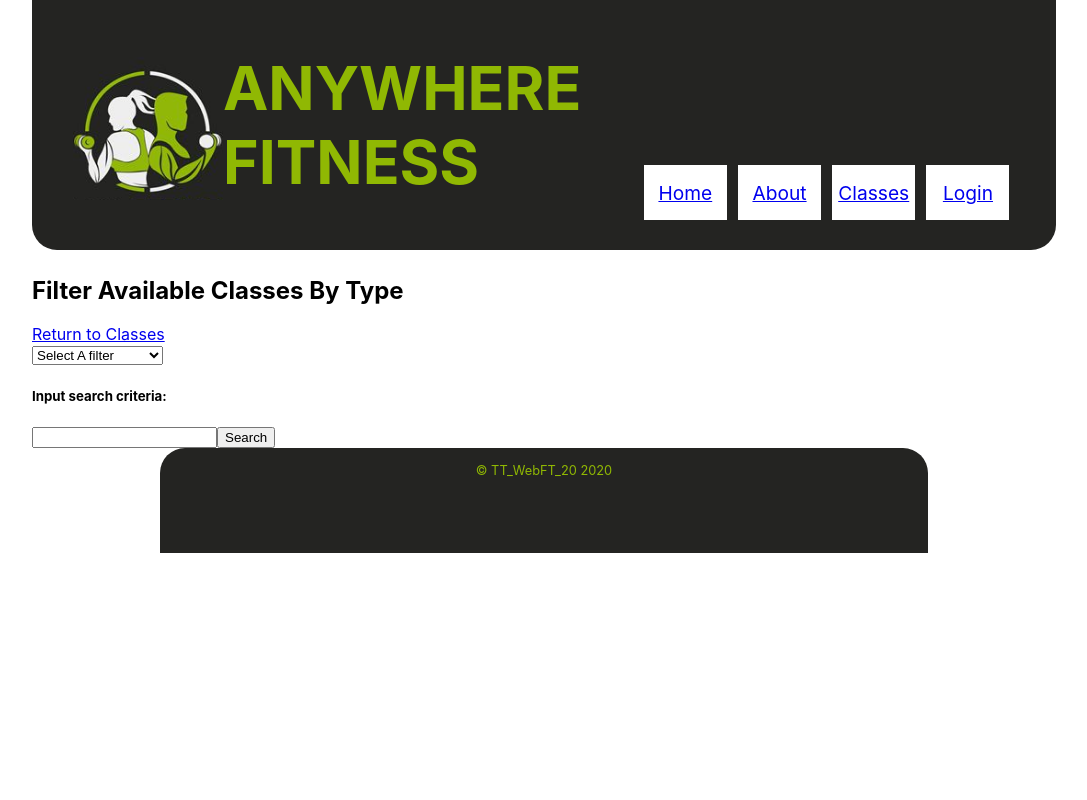
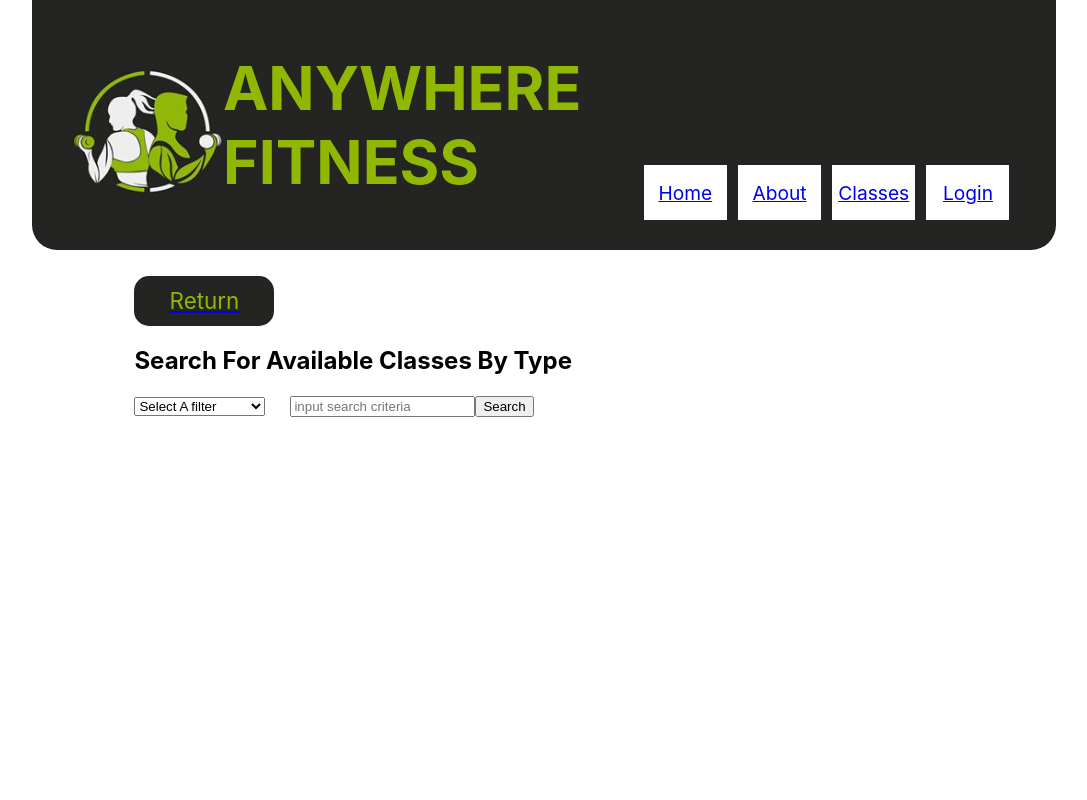
Before and after one commit to Build-Wk-Anywhere-Fitness/front-end, a React (Create React App) app: page /filter in a window 1280 px wide. Shown: the top 800 px of the page, without its empty margins (96-1183 px from the left). Built offline with nearby package versions, Linux system fonts and the light colour scheme.

Commit message:
some visual work

```diff
--- a/src/App.css
+++ b/src/App.css
@@ -252,9 +252,14 @@ footer {
 .classes-container {
   width: 80%;
   margin: auto;
+  display: flex;
+  flex-direction: column;
+  justify-content: center;
+  align-items: center;
 }
 
 .course-card {
+  margin: auto;
   width: 50%;
   margin: 5%;
   padding: 1% 2.5%;
@@ -287,3 +292,101 @@ footer {
   margin-top: 3px;
   margin-right: 5px;
 }
+
+/*
+
+  Instructor Dashboard styles
+
+*/
+
+.instructor-page {
+  width: 80%;
+  min-height: 615px;
+  margin: auto;
+  text-align: center;
+}
+
+.create-class-btn {
+  width: 190px;
+  height: 50px;
+  border: none;
+  color: #90b803;
+  font-size: 1.4rem;
+  background-color: #242422;
+  border-radius: 15px;
+  transition: ease-out .6s;
+  margin-bottom: 2.5%;
+}
+.create-class-btn:hover {
+  font-size: 1.8rem;
+  transition: ease-in-out .3s;
+  cursor: pointer;
+}
+
+.create-class-form {
+  width: 60%;
+  margin: auto;
+  display: flex;
+  flex-direction: column;
+  justify-content: center;
+  align-items: center;
+}
+
+.create-class-form label {
+  width: 40%;
+  display: flex;
+  flex-direction: row;
+  justify-content: space-between;
+  align-items: center;
+}
+
+.create-class-form .create-class-left-field {
+  width: 40%;
+  display: flex;
+  flex-direction: row;
+  justify-content: center;
+  align-items: center;
+}
+
+.create-class-left-field select {
+  margin: 0 5%;
+}
+
+.create-class-left-field input {
+  margin: 0 2.5%;
+}
+
+/*
+
+  Filter Page
+
+*/
+
+.filter-page {
+  margin: auto;
+  min-height: 540px;
+  width: 80%;
+  margin-bottom: 5%;
+}
+
+.search-input {
+  margin-left: 25px;
+}
+
+.filter-return-btn {
+  width: 140px;
+  display: flex;
+  flex-direction: center;
+  justify-content: center;
+  align-items: center;
+  text-decoration: none;
+  font-size: 1.4rem;
+}
+
+.filter-page .create-class-btn {
+  text-decoration: none;
+}
+
+.classes-container h1 {
+  text-align: center;
+}
--- a/src/App.js
+++ b/src/App.js
@@ -45,6 +45,7 @@ function App(props) {
   const [formValues, setFormValues] = useState(initialFormValues);
   const [formErrors, setFormErrors] = useState(initialFormErrors);
   const [disabled, setDisabled] = useState(initialDisabled);
+  const { online } = props;
 
   const { push } = useHistory();
 
@@ -52,7 +53,6 @@ function App(props) {
     let role = localStorage.getItem("role");
     return role;
   }
-
 
   // posting the new user registration
 
--- a/src/actions/index.js
+++ b/src/actions/index.js
@@ -1,4 +1,5 @@
 import axios from 'axios';
+import {useHistory} from 'react-router-dom'
 
 export const TOGGLE_ONLINE = "TOGGLE_ONLINE";
 export const SET_ACCOUNT = "SET_ACCOUNT;"
@@ -8,13 +9,14 @@ export const SET_LOGOUT = "SET_LOGOUT";
 // Making use of Thunk as middleware to intercept the call to update state and manipulate the values passed in before we set it. This is
 // mostly useful for making axios calls and setting that information to state, because without middleware we wouldn't be able to use axios.
 
+
 export const getLogin = (account) => dispatch => {
+    const history = useHistory();
     // We're sending up an account object to shoot over to the endpoint via axios
     console.log('getlogin called')
     axios
         .post('https://build-wk-anywhere-fitness.herokuapp.com/api/auth/login', account)
         .then(res => {
-            console.log(res);
             dispatch({type: TOGGLE_ONLINE});
             localStorage.setItem("role", res.data.role);
             localStorage.setItem("token", res.data.token);
--- a/src/components/Classes.js
+++ b/src/components/Classes.js
@@ -47,7 +47,7 @@ export default function Classes(){
     return(
         <div className="classes-container">
             <h1>Avaiable Classes</h1>
-            <Link to="/filter">Filter By Type</Link>
+            <Link to="/filter"><div className="create-class-btn filter-return-btn">Filter</div></Link>
             {classes.map(item => {
                 return <Course key={item.id} course={item} handleDelete={handleDelete} handleFetch={handleFetch} />
             })}
--- a/src/components/Course.js
+++ b/src/components/Course.js
@@ -27,11 +27,11 @@ export default function Course(props){
 
     return (
         <div className="course-card">
-            <h3>Name: {course.name}</h3>
+            <h1>{course.name}</h1>
             <h3>Type: {course.type}</h3>
             <h3>Date: {course.date}</h3>
             <h3>Start: {course.time}</h3>
-            <h3>Duration: {course.duration}</h3>
+            <h3>Duration: {course.duration}min</h3>
             <h3>Intensity: {course.intensity}</h3>
             <h3>Location: {course.location}</h3>
             <h3>Attendees: {course.attendee_count}</h3>
--- a/src/components/Filter.js
+++ b/src/components/Filter.js
@@ -53,9 +53,9 @@ export default function Filter(props){
     }
 
     return (
-        <div>
-            <h2>Filter Available Classes By Type</h2>
-            <Link to="/classes">Return to Classes</Link>
+        <div className="filter-page" >
+            <Link to="/classes"><div className="create-class-btn filter-return-btn">Return</div></Link>
+            <h2>Search For Available Classes By Type</h2>
             <form onSubmit={handleSubmit}>
                 <select name="selector" id="selector" onChange={handleFilterChange}>
                     <option value="select">Select A filter</option>
@@ -66,8 +66,7 @@ export default function Filter(props){
                     <option value="location">Location</option>
                 </select>
                 <label>
-                    <h5>Input search criteria:</h5>
-                    <input type="text" name="input" maxLength="30" onChange={handleValueChange} required />
+                    <input className="search-input" type="text" name="input" maxLength="30" onChange={handleValueChange} required placeholder="input search criteria" />
                 </label>
                 <button type="submit">Search</button>
             </form>
--- a/src/components/InstructorPage.js
+++ b/src/components/InstructorPage.js
@@ -12,10 +12,10 @@ function InstructorPage(props){
     }
 
     return(
-        <div>
-            Instructor Page
+        <div className="instructor-page">
+            <h1>Instructor Dashboard</h1>
             <div className="create-class-container">
-                <button onClick={setCreate}>{(toggleCreate) ? "Cancel" : "Create Class"}</button>
+                <button className="create-class-btn" onClick={setCreate}>{(toggleCreate) ? "Cancel" : "Create Class"}</button>
                 {(toggleCreate) ? <CreateClass toggle={toggleCreate} setToggle={setToggleCreate}/> : ""}
             </div>
         </div>
--- a/src/components/Login.js
+++ b/src/components/Login.js
@@ -26,7 +26,6 @@ const Login = (props) => {
 
     const handleSubmit = e => {
         e.preventDefault();
-        console.log(account)
         props.getLogin(account);
         push('/')
     }
```
Also changed, not shown: src/components/CreateClass.js (+29 -20 lines), src/components/EditClass.js (+7 -0 lines), src/components/EditCourse.js (+21 -21 lines), 1 other file (tests, documents, lock files or other folders).
